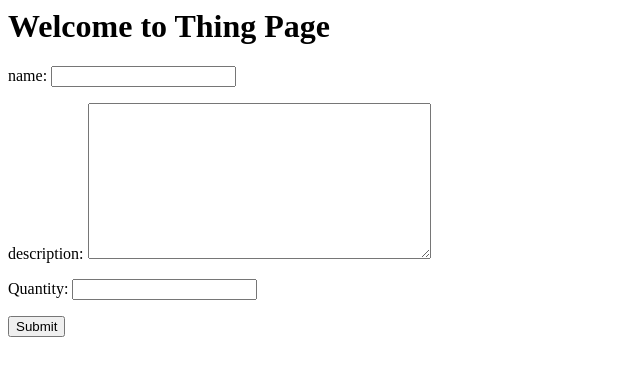
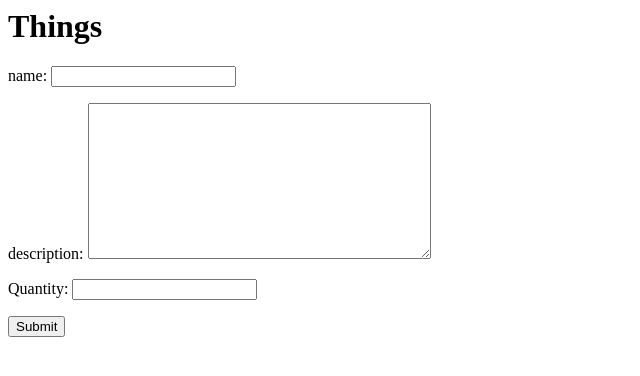
Before and after one commit to KCL-SEG/things-1-egepakten, a Django app: page / in a window 1280 px wide. Shown: the top 376 px of the page, without its empty margins (0-640 px from the left). Run offline with Django 3.2, Linux system fonts and the light colour scheme.

Commit message:
h1 fixed

```diff
--- a/thingproject/templates/thing.html
+++ b/thingproject/templates/thing.html
@@ -8,7 +8,7 @@
 <body>
     <div class="container" >
         <div class="px-3 py-3 pt-md-5 pb-md-4 mx-auto text-center">
-            <h1 >Welcome to Thing Page</h1>
+            <h1 >Things</h1>
 
         </div>
         <div class="py-5">
```
